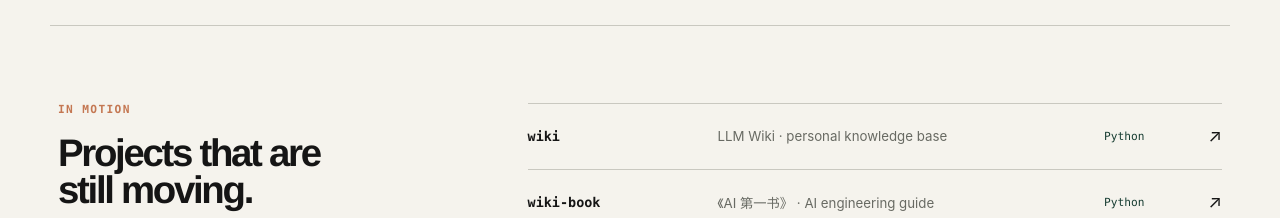
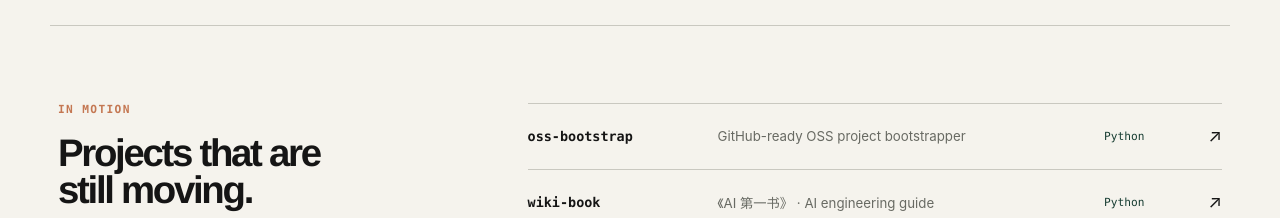
Before and after one commit to QianJinGuo/QianJinGuo, a plain HTML site: page index.html in a window 1280 px wide. Shown: the part 1812-2030 px from the top of the page. Drawn offline with Linux system fonts and the light colour scheme.

Commit message:
Keep the public project list limited to reachable repositories
The profile README and project archive referenced the private wiki repository, making one highlighted item inaccessible. Replace it with the public oss-bootstrap project and keep the two profile surfaces synchronized.\n\nConstraint: Projects in motion must link to public repositories\nRejected: wiki-public | It is a public mirror but still represents the private wiki rather than a distinct project\nConfidence: high\nScope-risk: narrow\nReversibility: clean\nDirective: Recheck repository visibility before adding profile projects\nTested: GitHub URL HTTP 200; node --check app.js; git diff --check; no private wiki project references in updated surfaces\nNot-tested: Browser render and GitHub Pages deployment after push

```diff
--- a/index.html
+++ b/index.html
@@ -146,7 +146,7 @@
                     <h2 id="archive-title">Projects that are<br>still moving.</h2>
                 </div>
                 <div class="repo-list reveal">
-                    <a class="repo-row" href="https://github.com/QianJinGuo/wiki" target="_blank" rel="noreferrer"><span class="repo-name">wiki</span><span class="repo-description">LLM Wiki · personal knowledge base</span><span class="repo-language">Python</span><span class="repo-arrow" aria-hidden="true">↗</span></a>
+                    <a class="repo-row" href="https://github.com/QianJinGuo/oss-bootstrap" target="_blank" rel="noreferrer"><span class="repo-name">oss-bootstrap</span><span class="repo-description">GitHub-ready OSS project bootstrapper</span><span class="repo-language">Python</span><span class="repo-arrow" aria-hidden="true">↗</span></a>
                     <a class="repo-row" href="https://github.com/QianJinGuo/wiki-book" target="_blank" rel="noreferrer"><span class="repo-name">wiki-book</span><span class="repo-description">《AI 第一书》 · AI engineering guide</span><span class="repo-language">Python</span><span class="repo-arrow" aria-hidden="true">↗</span></a>
                     <a class="repo-row" href="https://github.com/QianJinGuo/spark-to-paper-skills" target="_blank" rel="noreferrer"><span class="repo-name">spark-to-paper-skills</span><span class="repo-description">From papers to experiments to draft</span><span class="repo-language">AI workflow</span><span class="repo-arrow" aria-hidden="true">↗</span></a>
                     <a class="repo-row" href="https://github.com/QianJinGuo/EvoScientist" target="_blank" rel="noreferrer"><span class="repo-name">EvoScientist</span><span class="repo-description">Self-evolving AI research harness</span><span class="repo-language">Research</span><span class="repo-arrow" aria-hidden="true">↗</span></a>
```
Also changed, not shown: 1 other file.
